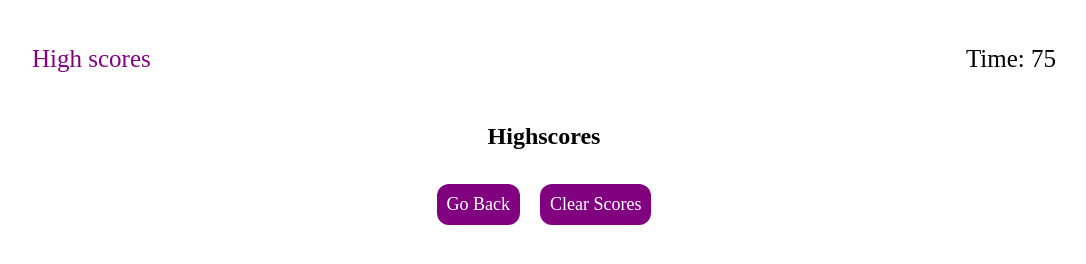
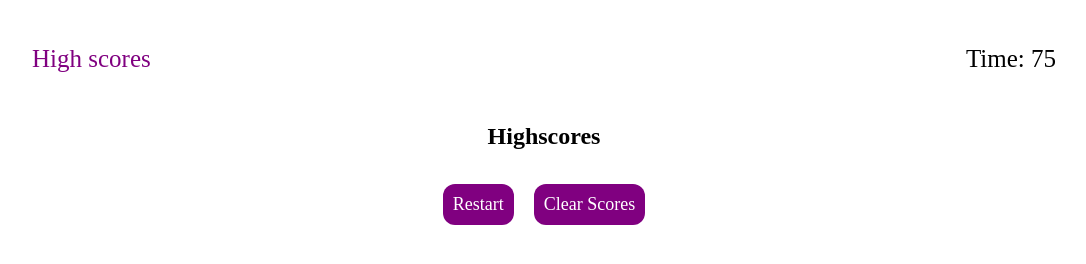
Before and after one commit to Kwasi-Dankwa/quiz-demo-repositio, a plain HTML site: page index.html in a window 1280 px wide. Both pictures are taken after a click on the link "High scores". Shown: the whole page, without its empty margins (96-1182 px from the left). Drawn offline with Linux system fonts and the light colour scheme.

```diff
--- a/index.html
+++ b/index.html
@@ -68,7 +68,7 @@
             <div id="highscore" class="highscore highscore-list">
             </div>
             <div class="controls">
-                <button id="restart-btn">Go Back</button>
+                <button id="restart-btn">Restart</button>
                 <button id="clear-btn">Clear Scores</button>
             </div>
         </div>
```
